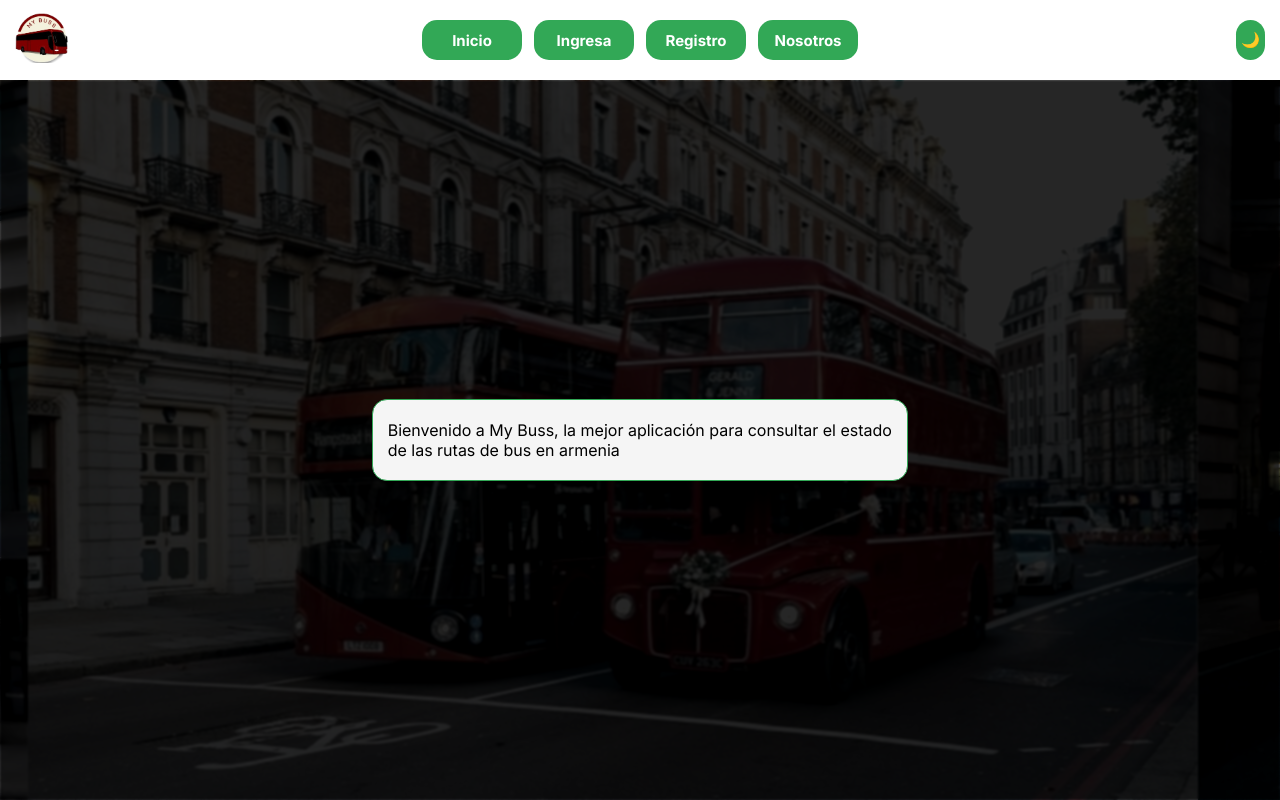
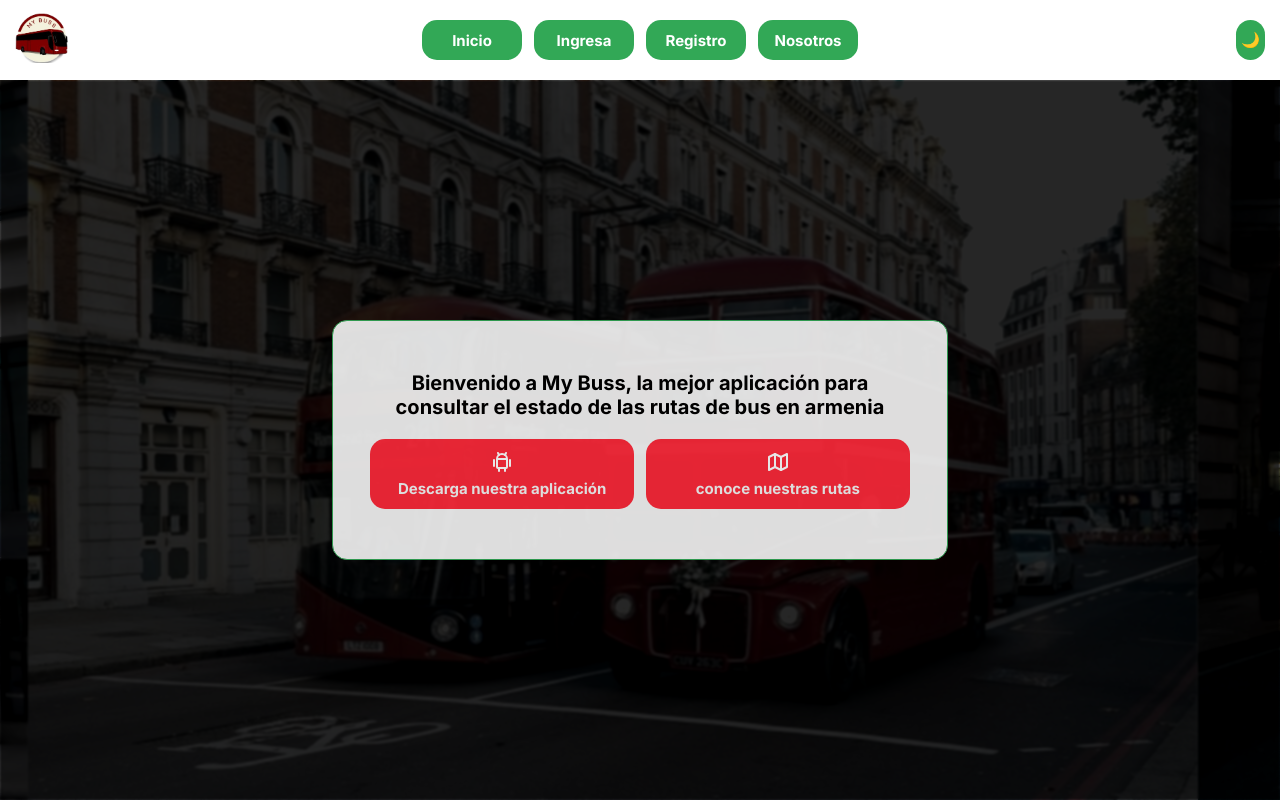
Before and after one commit to Montes01/my-buss-final, a Next.js app: page /home in a window 1280 px wide. Built offline with nearby package versions, Linux system fonts and the light colour scheme.

Commit message:
feat: add  home main buttons feat: added secondary color

```diff
--- a/package.json
+++ b/package.json
@@ -9,6 +9,7 @@
     "lint": "next lint"
   },
   "dependencies": {
+    "@tabler/icons-react": "^2.47.0",
     "next": "14.1.0",
     "react": "^18",
     "react-dom": "^18",
--- a/src/app/home/_home.scss
+++ b/src/app/home/_home.scss
@@ -8,6 +8,7 @@
   display: flex;
   padding: 0 15px;
   align-items: center;
+  position: sticky;
 }
 
 .header-buttons {
@@ -20,6 +21,7 @@
   flex: 1;
   flex-basis: 0;
   width: 100px;
+
   img {
     @include interactive;
     height: 50px;
@@ -84,17 +86,45 @@
 
 
 .home-content {
-  padding: 20px 15px;
+  padding: 20px*2.5 15px*2.5;
   display: flex;
   flex-direction: column;
   border: 1px solid $primary;
   gap: 20px;
   background-color: $base-color;
+  transition: opacity 0.3s ease-in-out;
+  opacity: 0.9;
+  &:hover {
+    opacity: 1;
+  }
   border-radius: $radius-base;
 
   .principal-message {
-    max-width: 50ch;
+    max-width: 40ch;
     text-overflow: ellipsis;
-    text-align: pretty;
+    font-size: 20px;
+    font-weight: 700;
+    text-align: center;
+    letter-spacing: .01px;
   }
 }
+
+.main-buttons {
+  display: flex;
+  justify-content: center;
+  gap: 12px;
+
+  .main-button {
+    strong {
+      color: $base-color;
+    }
+
+    width: 50%;
+    height: 70px;
+    background-color: $secondary;
+    display: flex;
+    flex-direction: column;
+    align-items: center;
+    gap: 5px;
+  }
+}
--- a/src/app/home/page.tsx
+++ b/src/app/home/page.tsx
@@ -1,13 +1,23 @@
-
 import { PRINCIPAL_MESSAGE } from "@/lib/constants/constants";
+import { IconBrandAndroid, IconMap } from "@tabler/icons-react"
 import "./_home.scss";
+import NavButton from "@/system-design/atoms/NavButton";
 export default function Home() {
 
 
   return (
     <section className="home-content">
       <p className="principal-message">{PRINCIPAL_MESSAGE}</p>
-
+      <section className="main-buttons">
+        <NavButton to="/App" className="button main-button">
+          <IconBrandAndroid color="white" />
+          <strong>Descarga nuestra aplicación</strong>
+        </NavButton>
+        <NavButton to="/home" className="button main-button">
+          <IconMap color="white" />
+          <strong>conoce nuestras rutas</strong>
+        </NavButton>
+      </section>
     </section>
   )
 }
--- a/src/lib/style-helpers/_colors.scss
+++ b/src/lib/style-helpers/_colors.scss
@@ -1,3 +1,4 @@
 @import "./mixins";
 $primary: #32a856;
+$secondary: #fd2a3a;
 $base-color : #f5f5f5;
```
Also changed, not shown: 1 other file (tests, documents, lock files or other folders).
